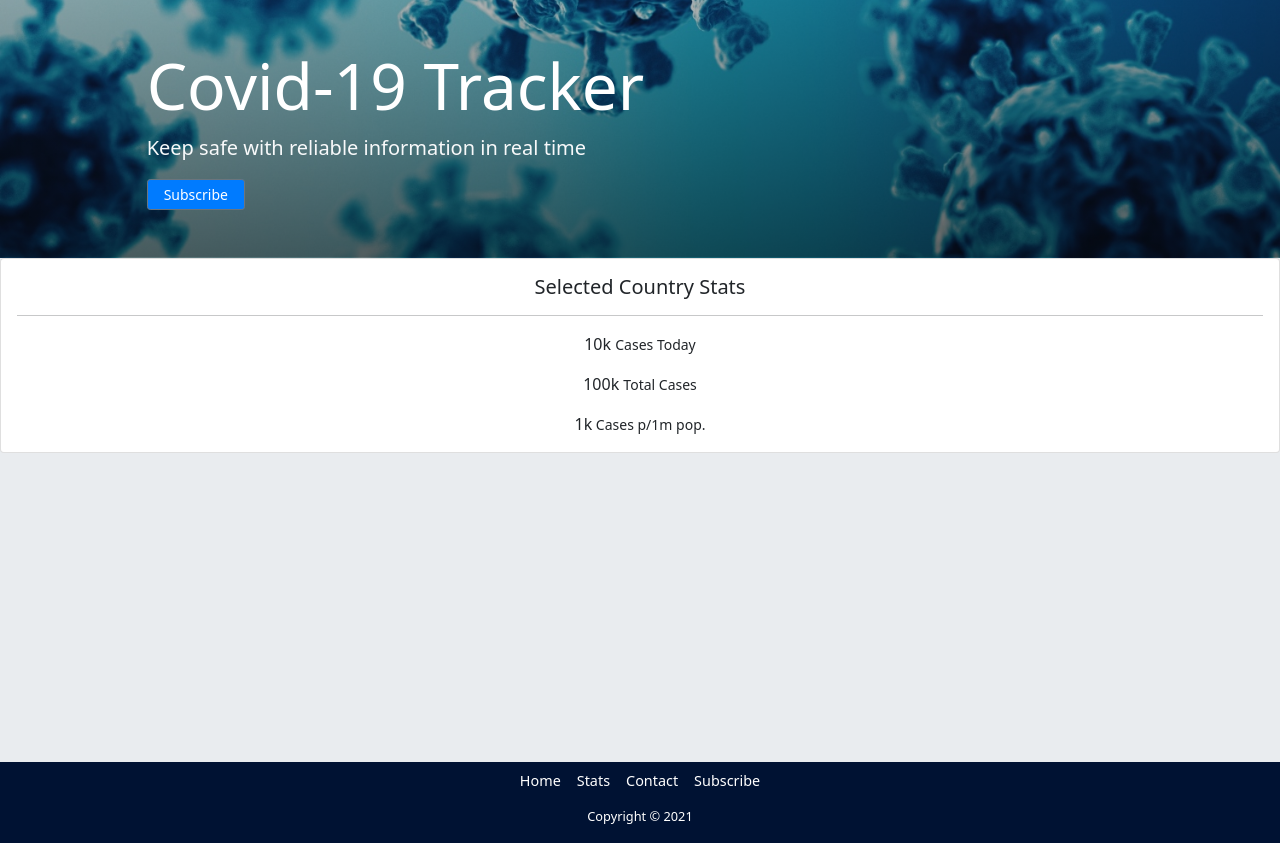
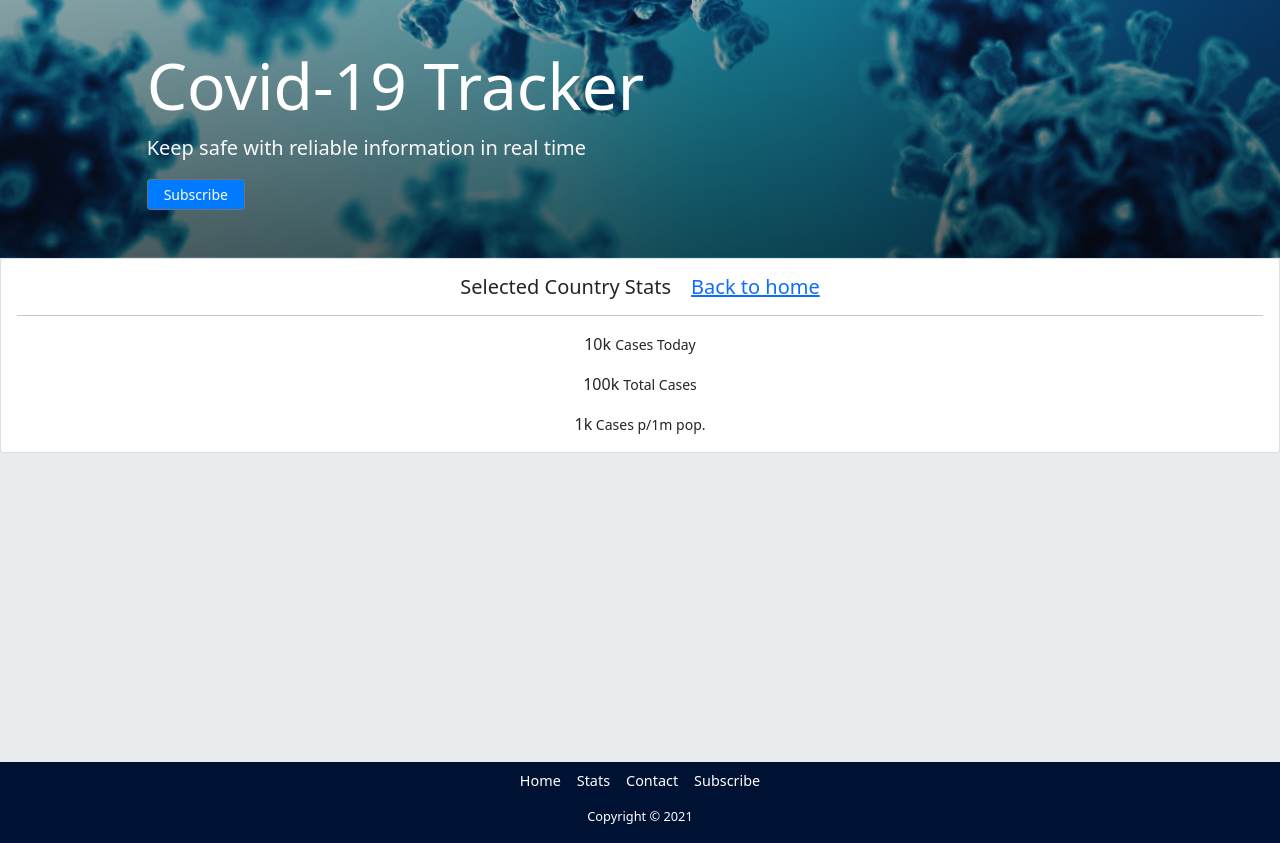
Before and after one commit to ZaidaMM/covid19-tracker-react-v2, a React (Create React App) app: page /SelectedCountryStats in a window 1280 px wide. Built offline with nearby package versions, Linux system fonts and the light colour scheme.

Commit message:
selected country update

```diff
--- a/src/App.css
+++ b/src/App.css
@@ -90,3 +90,7 @@ a i {
 .selectedCountryStats {
   height: 63vh;
 }
+
+.card-link {
+  margin-left: 20px;
+}
--- a/src/components/Main.js
+++ b/src/components/Main.js
@@ -84,11 +84,14 @@ function Main() {
           <h3 className='text-center'>Coronavirus Data by Country</h3>
           <div className='row align-items-baseline '>
             <div className='col-md-6'>
-              <Link to='/SelectedCountryStats'>
+              <h4 className='text-center offset-md-3 unstyled bold'>
+                {selectedCountry.country}
+              </h4>
+              {/* <Link to='/SelectedCountryStats'>
                 <h4 className='text-center offset-md-3 unstyled lead'>
                   {selectedCountry.country}
                 </h4>
-              </Link>
+              </Link> */}
             </div>
             <Form className='col text-center'>
               <FormGroup className='py-3'>
--- a/src/components/SelectedCountryStats.js
+++ b/src/components/SelectedCountryStats.js
@@ -1,5 +1,6 @@
 import React from 'react';
 import { Card, CardBody, CardTitle, CardText, CardGroup } from 'reactstrap';
+import { Link } from 'react-router-dom';
 
 function SelectedCountryStats() {
   return (
@@ -7,7 +8,12 @@ function SelectedCountryStats() {
       <CardGroup>
         <Card>
           <CardBody>
-            <CardTitle tag='h5'>Selected Country Stats</CardTitle>
+            <CardTitle tag='h5'>
+              Selected Country Stats
+              <Link to='/' className='card-link'>
+                Back to home
+              </Link>
+            </CardTitle>
             <hr />
             <CardText>
               10k <span className='small'> Cases Today</span>
```
